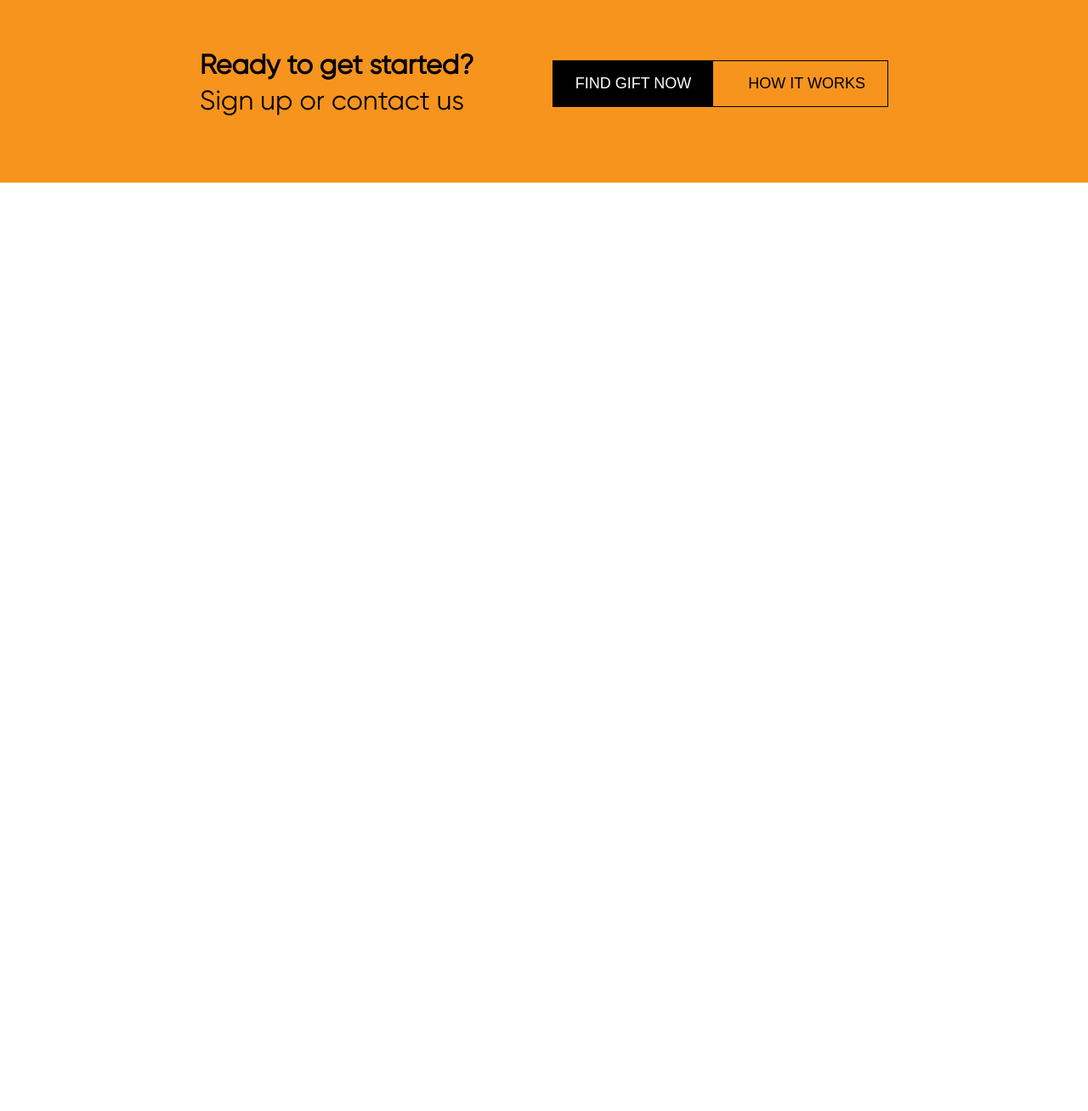
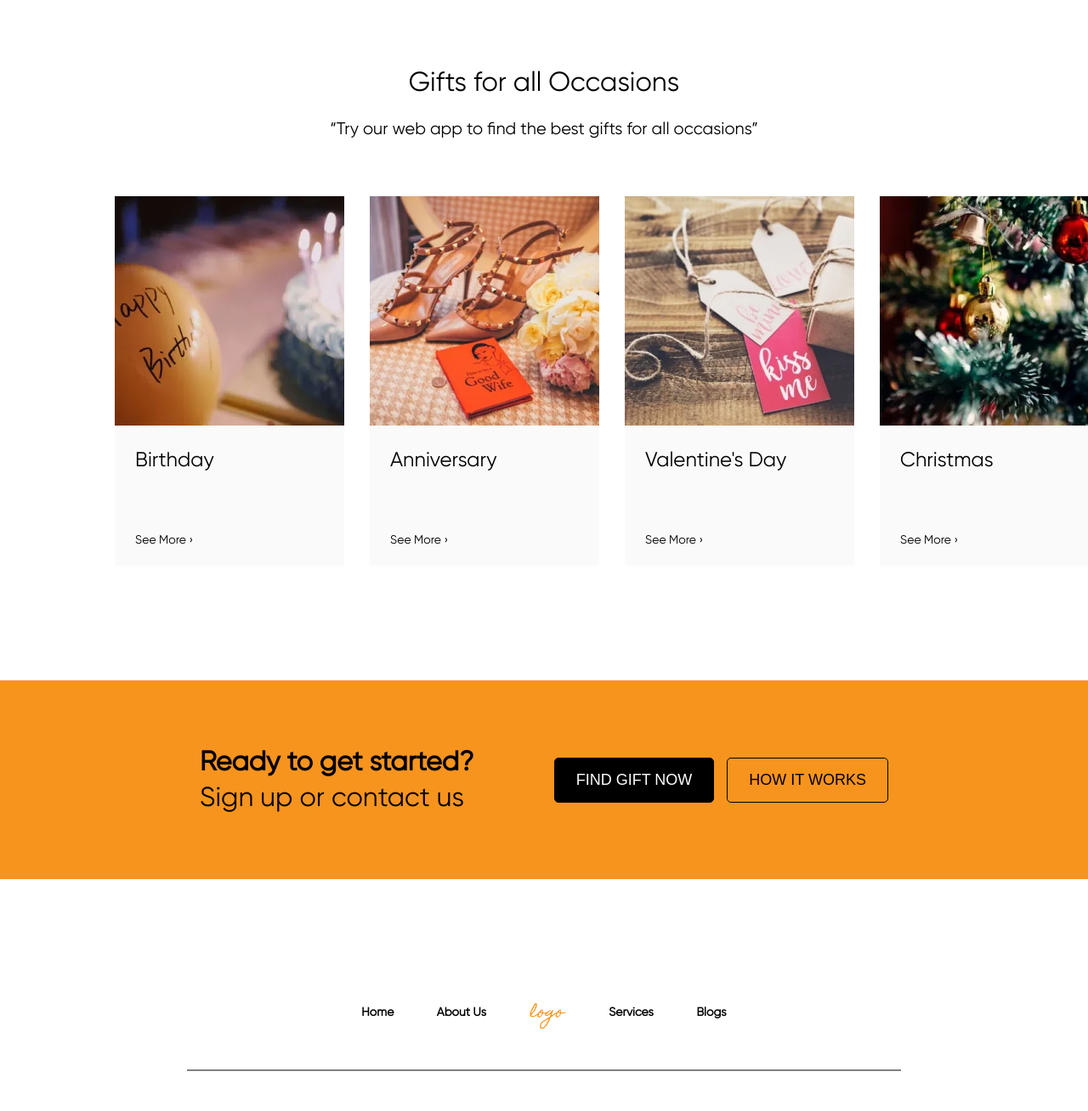
Before and after one commit to bonox2/Gift-store, a plain HTML site: page index.html in a window 1280 px wide. Shown: the part 1442-2750 px from the top of the page at 85% size. Before the commit the page ends 2057 px from the top, so only its background shows below. Drawn offline with Linux system fonts and the light colour scheme; a web font is replaced by a local one.

Commit message:
gift section

```diff
--- a/css/style.css
+++ b/css/style.css
@@ -163,6 +163,7 @@ button {
   font-size: 18px;
   cursor: pointer;
   border: 1px solid transparent;
+  border-radius: 5px;
   padding: 15px 25px;
   background-color: var(--theme-color);
 }
@@ -180,6 +181,16 @@ p {
 }
 span {
   font-size: 32px;
+}
+a{
+  font-size: 14px;
+}
+h2{
+  font-size: 32px;
+  margin-bottom: 25px;
+}
+h3{
+  font-size: 24px;
 }
 .container {
   width: 100%;
@@ -213,11 +224,13 @@ span {
   background-color: transparent;
   color: var(--theme-color);
   border: 1px solid var(--theme-color);
-  border-radius: 5px;
   transition: 0.3s;
 }
 /* header end  */
 /* hero start  */
+.hero{
+  padding-bottom: 100px;
+}
 .hero-main {
   background: url("../img/hero-top.webp") no-repeat top right,
     url("../img/hero-bottom.webp") no-repeat bottom left;
@@ -238,25 +251,60 @@ span {
   margin-top: 50px;
   color: var(--color);
   background-color: var(--theme-color);
-  border-radius: 5px;
   transition: 0.3s;
 }
 .hero-bottom-content {
   width: 440px;
   padding: 165px 166px 105px 833px;
 }
-.hero-title-bottom {
-  font-size: 32px;
-  margin-bottom: 30px;
-}
 .hero-bottom-btn {
   color: var(--theme-color);
   border: 1px solid var(--theme-color);
-  border-radius: 5px;
   margin-top: 35px;
   background-color: transparent;
   transition: 0.3s;
 }
+/* hero end  */
+/* gifts start */
+.gifts-main{
+  padding: 0 135px 135px 135px;
+}
+.gifts-title{
+  display: flex;
+  flex-direction: column;
+  align-items: center;
+  margin-bottom: 65px;
+}
+.gifts{
+  display:flex;
+  justify-content: space-between;
+}
+.gift-section:not(:last-child){
+  margin-right: 30px;
+}
+.gift-section{
+  width: 270px;
+  background-color: #fafafa;
+  transition: .3s;
+}
+.gift-section:hover{
+  background-color: var(--color);
+  box-shadow: 3px 3px 5px 1px;
+}
+.gift-choose{
+  padding: 24px;
+  display: flex;
+  flex-direction: column;
+  justify-content: space-between;
+}
+.gift-choose a{
+  margin-top: 75px;
+  transition: .3s;
+}
+.gift-choose a:hover{
+  color: var(--theme-color);
+}/* gifts end */
+/* contact start */
 .contact-main {
   background-color: var(--theme-color);
   padding: 80px 235px;
@@ -274,11 +322,44 @@ span {
 .contact-btns {
   display: flex;
   align-self: center;
+}
+.contact-btns button {
   border: 1px solid var(--color-2);
+  transition: .3s;
 }
 .contact-top-btn {
   margin-right: 15px;
   background-color: var(--color-2);
   color: var(--color);
+  transition: .3s;
 }
-/* hero end  */
+.contact-top-btn:hover{
+  color: var(--color-2);
+}
+.contact-bottom-btn:hover{
+  color: var(--color);
+  background-color: var(--color-2);
+}
+/* contact end */
+/* footer start */
+.footer{
+  padding: 100px 220px 35px 220px;
+}
+.ul-footer-top{
+  display: flex;
+  justify-content: space-around;
+  border-bottom: 2px solid gray;
+  padding: 45px 180px;
+}
+.ul-footer-top li{
+  font-weight: 600;
+}
+.ul-footer-bottom{
+  padding: 50px 350px;
+}
+.ul-footer-bottom li{
+  background-color: var(--color-2);
+  border-radius: 999px;
+}
+
+/* footer end */
--- a/index.html
+++ b/index.html
@@ -4,8 +4,8 @@
     <meta charset="UTF-8" />
     <meta name="viewport" content="width=device-width, initial-scale=1.0" />
     <title>Freebie - Gift Store Website Template</title>
-    <link rel="stylesheet" href="./css/style.css" />
-    <link rel="preconnect" href="https://fonts.gstatic.com" />
+    <link rel="stylesheet" href="./fonts/webfonts/font" />
+    <link rel="stylesheet" href="./css/style.css">
   </head>
   <body>
     <header>
@@ -15,23 +15,22 @@
             <a href="index.html" class="logo">
               <img
                 loading="lazy"
-                class="logo-img"
                 src="./img/logo.svg"
-                alt="CloudBudget"
+                alt="logo"
               />
             </a>
             <ul class="nav">
               <li>
-                <a href="#overview">Home</a>
+                <a href="#Home">Home</a>
               </li>
               <li>
-                <a href="#features">About Us</a>
+                <a href="#About Us">About Us</a>
               </li>
               <li>
-                <a href="#technology">Services</a>
+                <a href="#Services">Services</a>
               </li>
               <li>
-                <a href="#contact">Blogs</a>
+                <a href="#Blogs">Blogs</a>
               </li>
             </ul>
             <button class="gift-btn">Gift finder</button>
@@ -52,7 +51,7 @@
             <button class="hero-top-btn hover-reverse">Find gift now</button>
           </div>
           <div class="hero-bottom-content">
-            <h2 class="hero-title-bottom">How we work</h2>
+            <h2>How we work</h2>
             <p>
               We’ve actually already asked hundreds of women what they want, and
               made a database with the results. All you have to do is take our
@@ -60,6 +59,62 @@
               algorithm will match you with a few perfect gift options.
             </p>
             <button class="hero-bottom-btn">Learn More</button>
+          </div>
+        </div>
+      </div>
+    </section>
+    <section class="gifts-shop">
+      <div class="container">
+        <div class="gifts-main">
+          <div class="gifts-title">
+            <h2>Gifts for all Occasions</h2>
+            <p>“Try our web app to find the best gifts for all occasions”</p>
+          </div>
+          <div class="gifts">
+            <div class="gift-section">
+              <picture>
+                <source srcset="./img/gifts-1.webp" />
+                <source srcset="./img/gifts-1.jpeg" />
+                <img src="./img/gifts-1.jpg" alt="Birthday" loading="lazy" />
+              </picture>
+              <div class="gift-choose">
+                <h3>Birthday</h3>
+                <a href="">See More ›</a>
+              </div>
+            </div>
+            <div class="gift-section">
+              <picture>
+                <source srcset="./img/gifts-2.webp" />
+                <source srcset="./img/gifts-2.jpeg" />
+                <img src="./img/gifts-2.jpg" alt="Anniversary" loading="lazy" />
+              </picture>
+              <div class="gift-choose">
+                <h3>Anniversary</h3>
+                <a href="">See More ›</a>
+              </div>
+            </div>
+            <div class="gift-section">
+              <picture>
+                <source srcset="./img/gifts-3.webp" />
+                <source srcset="./img/gifts-3.jpeg" />
+                <img src="./img/gifts-3.jpg" alt="Valentine's Day" loading="lazy" />
+              </picture>
+              <div class="gift-choose">
+                <h3>Valentine's Day</h3>
+                <a href="">See More ›</a>
+              </div>
+            </div>
+            <div class="gift-section">
+              <picture>
+                <source srcset="./img/gifts-4.webp" />
+                <source srcset="./img/gifts-4.jpeg" />
+                <img src="./img/gifts-4.jpg" alt="Christmas" loading="lazy" />
+              </picture>
+              <div class="gift-choose">
+                <h3>Christmas</h3>
+                <a href="">See More ›</a>
+              </div>
+            </div>
           </div>
         </div>
       </div>
@@ -72,11 +127,59 @@
             <span>Sign up or contact us</span>
           </div>
           <div class="contact-btns">
-              <button class="contact-top-btn">Find gift now</button>
-              <button class="contact-bottom-btn">How it works</button>
+            <button class="contact-top-btn">Find gift now</button>
+            <button class="contact-bottom-btn">How it works</button>
           </div>
         </div>
       </div>
     </section>
+    <footer class="footer">
+      <div class="container">
+        <div class="footer-main">
+            <nav class="nav-footer">
+              <ul class="ul-footer-top">
+                <li>
+                  <a href="#Home">Home</a>
+                </li>
+                <li>
+                  <a href="#About Us">About Us</a>
+                </li>
+                <a href="index.html" class="logo">
+                  <img
+                    loading="lazy"
+                    src="./img/logo-yellow.svg"
+                    alt="logo"
+                  />
+                </a>
+                <li>
+                  <a href="#Services">Services</a>
+                </li>
+                <li>
+                  <a href="#Blogs">Blogs</a>
+                </li>
+              </ul>
+
+              <ul class="ul-footer-bottom">
+                <li>
+                  <a href="#overview"><i class="fab fa-facebook-f"></i></a>
+                </li>
+                <li>
+                  <a href="#features"><i class="fab fa-twitter"></i></a>
+                </li>
+                <li>
+                  <a href="#technology"><i class="fab fa-instagram"></i></a>
+                </li>
+                <li>
+                  <a href="#contact"><i class="fab fa-youtube"></i></a>
+                </li>
+                <li>
+                  <a href="#contact"><i class="fab fa-facebook-f"></i></a>
+                </li>
+              </ul>
+            </nav>
+          </div>
+        </div>
+      </div>
+    </footer>
   </body>
 </html>
```
Also changed, not shown: img/logo-yellow.svg (added).
